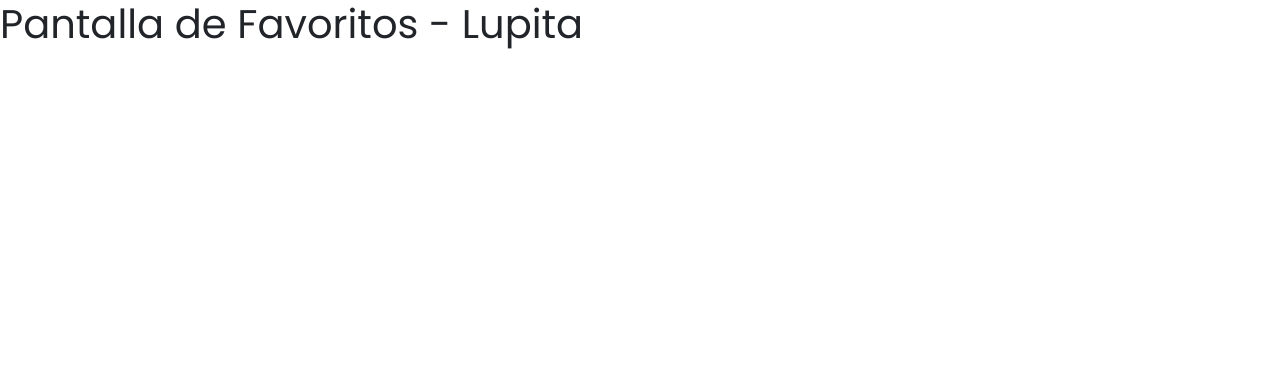
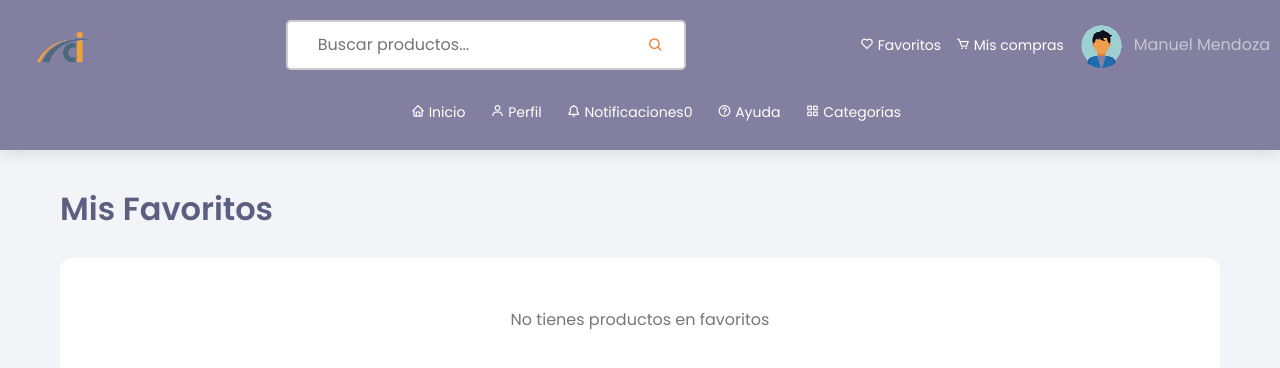
Before and after one commit to cin19-pri/DixemaWeb-nextJS, a Next.js app: page /favoritos in a window 1280 px wide. Shown: the top 368 px of the page. Built offline with nearby package versions, Linux system fonts and the light colour scheme.

Commit message:
agrege pagina favoritos funcional

```diff
--- /dev/null
+++ b/src/app/favoritos/favoritos.module.css
@@ -0,0 +1,110 @@
+.page{
+background:#f3f4f7;
+min-height:100vh;
+}
+
+.container{
+width:100%;
+max-width:1600px;
+margin:auto;
+padding:40px 60px;
+}
+
+.title{
+font-size:32px;
+font-weight:600;
+color:#5c5f80;
+margin-bottom:30px;
+}
+
+.grid{
+display:grid;
+grid-template-columns:repeat(auto-fill,minmax(230px,1fr));
+gap:25px;
+}
+
+.card{
+background:white;
+border-radius:14px;
+overflow:hidden;
+box-shadow:0 6px 20px rgba(0,0,0,0.08);
+transition:all .25s;
+display:flex;
+flex-direction:column;
+}
+
+.card:hover{
+transform:translateY(-6px);
+box-shadow:0 12px 30px rgba(0,0,0,0.12);
+}
+
+.imageBox{
+height:180px;
+display:flex;
+align-items:center;
+justify-content:center;
+background:#f7f7f9;
+}
+
+.imageBox img{
+max-height:160px;
+max-width:90%;
+object-fit:contain;
+}
+
+.info{
+padding:15px;
+display:flex;
+flex-direction:column;
+gap:8px;
+}
+
+.info h3{
+font-size:15px;
+font-weight:600;
+color:#333;
+}
+
+.price{
+font-size:18px;
+font-weight:700;
+color:#222;
+}
+
+.actions{
+display:flex;
+gap:10px;
+margin-top:10px;
+}
+
+.cartBtn{
+flex:1;
+background:#7b7fa6;
+color:white;
+border:none;
+padding:8px;
+border-radius:8px;
+cursor:pointer;
+font-size:13px;
+}
+
+.cartBtn:hover{
+background:#65698c;
+}
+
+.removeBtn{
+background:#f1f1f4;
+border:none;
+padding:8px;
+border-radius:8px;
+cursor:pointer;
+font-size:13px;
+}
+
+.empty{
+background:white;
+padding:50px;
+border-radius:12px;
+text-align:center;
+color:#777;
+}
--- a/src/app/favoritos/page.tsx
+++ b/src/app/favoritos/page.tsx
@@ -1,7 +1,76 @@
+"use client";
+
+import Navbar from "../../componentes/Navbar";
+import Footer from "../../componentes/Footer";
+import { useShop } from "../../context/ShopContext";
+import styles from "./favoritos.module.css";
+
 export default function Favoritos() {
+
+  const { favorites, addToFavorites, addToCart } = useShop();
+
   return (
-    <div>
-      <h1>Pantalla de Favoritos - Lupita</h1>
+    <div className={styles.page}>
+
+      <Navbar />
+
+      <div className={styles.container}>
+
+        <h1 className={styles.title}>Mis Favoritos</h1>
+
+        {favorites.length === 0 ? (
+          <div className={styles.empty}>
+            No tienes productos en favoritos
+          </div>
+        ) : (
+
+          <div className={styles.grid}>
+
+            {favorites.map((prod:any) => (
+
+              <div key={prod.id} className={styles.card}>
+
+                <div className={styles.imageBox}>
+                  <img src={prod.img} alt={prod.title}/>
+                </div>
+
+                <div className={styles.info}>
+
+                  <h3>{prod.title}</h3>
+
+                  <span className={styles.price}>{prod.price}</span>
+
+                  <div className={styles.actions}>
+
+                    <button
+                      className={styles.cartBtn}
+                      onClick={() => addToCart(prod)}
+                    >
+                      Comprar
+                    </button>
+
+                    <button
+                      className={styles.removeBtn}
+                      onClick={() => addToFavorites(prod)}
+                    >
+                      Quitar
+                    </button>
+
+                  </div>
+
+                </div>
+
+              </div>
+
+            ))}
+
+          </div>
+
+        )}
+
+      </div>
+
+
     </div>
   );
 }
--- a/src/componentes/Navbar.jsx
+++ b/src/componentes/Navbar.jsx
@@ -1,7 +1,13 @@
+"use client";
+
 import Link from "next/link";
+import { useShop } from "../context/ShopContext";
 import styles from "../app/iniciousuarios/iniciousuarios.module.css";
 
 export default function Navbar({ onSearch }) {
+
+  const { favorites } = useShop();
+
   return (
     <nav className={styles.nav}>
       {/* FILA SUPERIOR */}
@@ -16,7 +22,7 @@ export default function Navbar({ onSearch }) {
               className={styles.searchInput}
               type="text"
               placeholder="Buscar productos..."
-              onChange={(e) => onSearch(e.target.value)}
+              onChange={(e) => onSearch?.(e.target.value)}
             />
             <button type="button" className={styles.searchButton}>
               <i className="bx bx-search"></i>
@@ -25,12 +31,39 @@ export default function Navbar({ onSearch }) {
         </div>
 
         <div className={styles.navRight}>
-          <Link href="#favoritos" className={styles.navIcon}>
+
+          {/* FAVORITOS */}
+          <Link href="/favoritos" className={styles.navIcon} style={{position:"relative"}}>
             <i className="bx bx-heart"></i> Favoritos
+
+            {favorites.length > 0 && (
+              <span
+                style={{
+                  position: "absolute",
+                  top: "-5px",
+                  right: "-10px",
+                  background: "red",
+                  color: "white",
+                  borderRadius: "50%",
+                  fontSize: "12px",
+                  width: "18px",
+                  height: "18px",
+                  display: "flex",
+                  alignItems: "center",
+                  justifyContent: "center",
+                }}
+              >
+                {favorites.length}
+              </span>
+            )}
           </Link>
+
+          {/* COMPRAS */}
           <Link href="/miscompras" className={styles.navIcon}>
             <i className="bx bx-cart"></i> Mis compras
           </Link>
+
+          {/* USUARIO */}
           <div className={styles.userInfo}>
             <img
               src="/img/avatar.png.png"
@@ -39,34 +72,39 @@ export default function Navbar({ onSearch }) {
             />
             <span className={styles.userName}>Manuel Mendoza</span>
           </div>
+
         </div>
       </div>
 
       {/* FILA INFERIOR */}
       <ul className={styles.navBottom}>
         <li>
-          <Link href="../../iniciousuarios" className={styles.navLink}>
+          <Link href="/iniciousuarios" className={styles.navLink}>
             <i className="bx bx-home"></i> Inicio
           </Link>
         </li>
+
         <li>
-          <Link href="@/app/perfilusuario" className={styles.navLink}>
+          <Link href="/perfilusuario" className={styles.navLink}>
             <i className="bx bx-user"></i> Perfil
           </Link>
         </li>
+
         <li>
-          <Link href="../app/notificaciones" className={styles.navLink}>
+          <Link href="/notificaciones" className={styles.navLink}>
             <i className="bx bx-bell"></i> Notificaciones
             <span className={styles.notificationBadge}>0</span>
           </Link>
         </li>
+
         <li>
           <Link href="/ayuda" className={styles.navLink}>
             <i className="bx bx-help-circle"></i> Ayuda
           </Link>
         </li>
+
         <li>
-          <Link href="../app/categorias" className={styles.navLink}>
+          <Link href="/categorias" className={styles.navLink}>
             <i className="bx bx-grid-alt"></i> Categorías
           </Link>
         </li>
--- a/src/context/ShopContext.jsx
+++ b/src/context/ShopContext.jsx
@@ -6,22 +6,45 @@ const ShopContext = createContext();
 export function ShopProvider({ children }) {
   const [cart, setCart] = useState([]);
   const [history, setHistory] = useState([]);
+  const [favorites, setFavorites] = useState([]);
 
-  // cargar historial guardado
+  // Cargar historial y favoritos al iniciar
   useEffect(() => {
     const savedHistory = localStorage.getItem("purchaseHistory");
+    const savedFavorites = localStorage.getItem("favorites");
+
     if (savedHistory) {
       setHistory(JSON.parse(savedHistory));
     }
+
+    if (savedFavorites) {
+      setFavorites(JSON.parse(savedFavorites));
+    }
   }, []);
 
-  // guardar historial
+  // Guardar historial
   useEffect(() => {
     localStorage.setItem("purchaseHistory", JSON.stringify(history));
   }, [history]);
 
+  // ⭐ Guardar favoritos
+  useEffect(() => {
+    localStorage.setItem("favorites", JSON.stringify(favorites));
+  }, [favorites]);
+
   const addToCart = (product) => {
     setCart([...cart, product]);
+  };
+
+  // ⭐ AGREGAR / QUITAR FAVORITOS
+  const addToFavorites = (product) => {
+    const exists = favorites.find((p) => p.id === product.id);
+
+    if (exists) {
+      setFavorites(favorites.filter((p) => p.id !== product.id));
+    } else {
+      setFavorites([...favorites, product]);
+    }
   };
 
   const checkout = () => {
@@ -38,7 +61,16 @@ export function ShopProvider({ children }) {
   };
 
   return (
-    <ShopContext.Provider value={{ cart, addToCart, checkout, history }}>
+    <ShopContext.Provider
+      value={{
+        cart,
+        addToCart,
+        checkout,
+        history,
+        favorites,
+        addToFavorites,
+      }}
+    >
       {children}
     </ShopContext.Provider>
   );
```
Also changed, not shown: src/app/iniciousuarios/page.tsx (+27 -22 lines).
